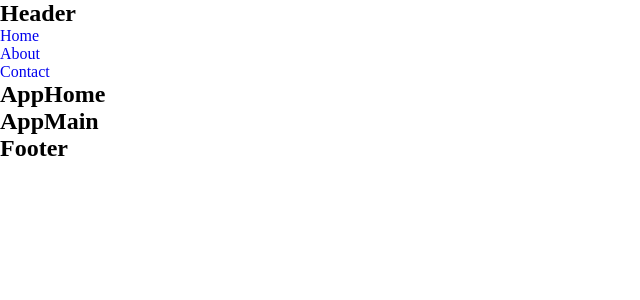
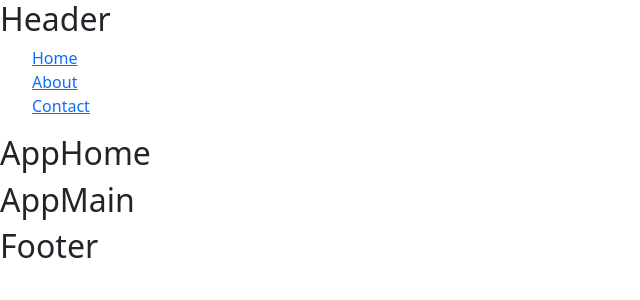
Before and after one commit to gianluigi7/proj-html-vuejs, a Vue app: page / in a window 1280 px wide. Shown: the top 300 px of the page, without its empty margins (0-640 px from the left). Built offline with nearby package versions, Linux system fonts and the light colour scheme.

Commit message:
chore: Update npm dependencies for bootstrap and @popperjs/core

```diff
--- a/src/assets/scss/main.scss
+++ b/src/assets/scss/main.scss
@@ -8,3 +8,5 @@ Index SASS
 @use './partials/utils' as *;
 @use './partials/typography' as *;
 @use './partials/common' as *;
+
+@import 'bootstrap/scss/bootstrap';
```
